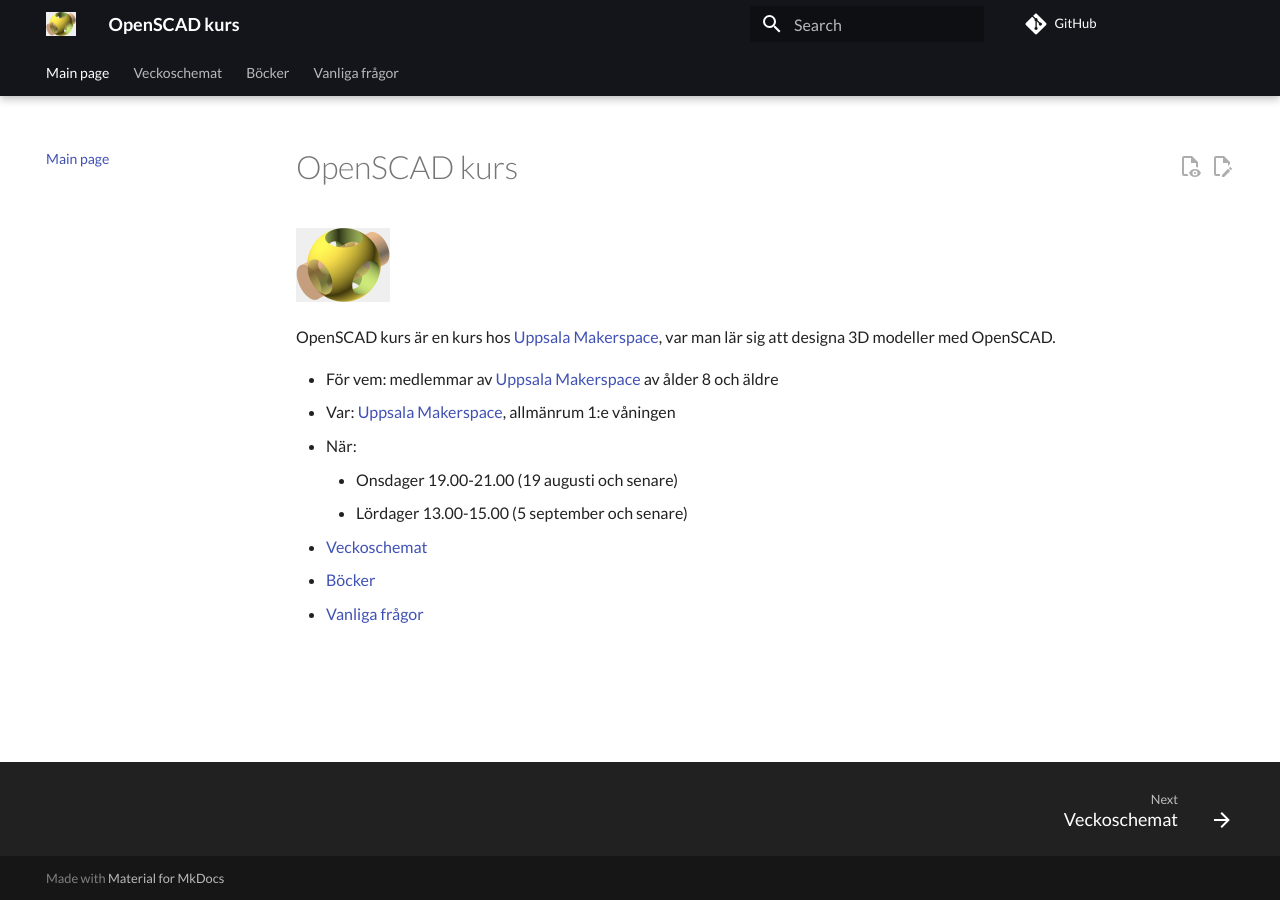
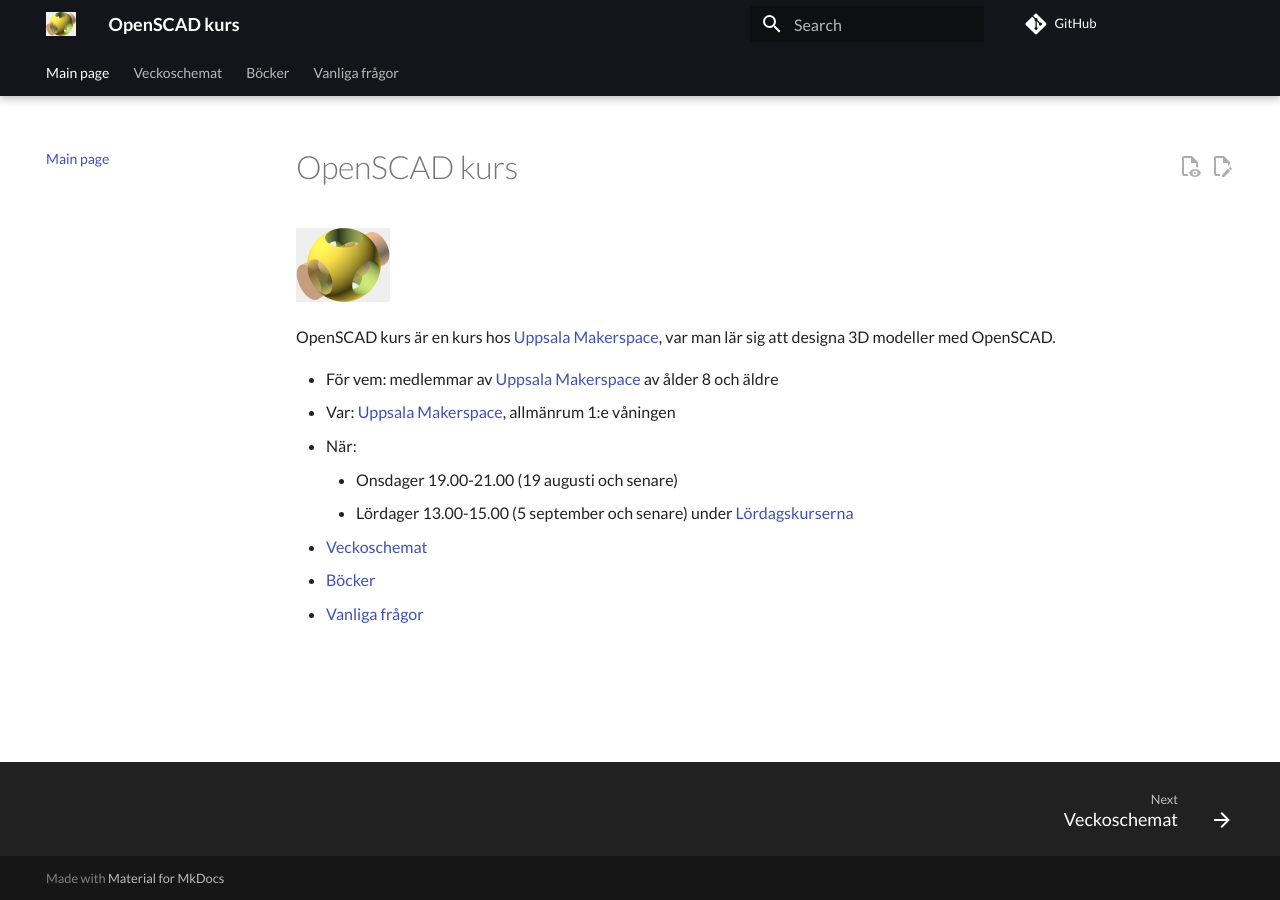
Before and after one commit to uppsala-makerspace/openscad_kurs, an MkDocs documentation site: the page built from docs/index.md, in a window 1280 px wide. Built offline with MkDocs 1.6.1 and Material for MkDocs 9.7.7, drawn with Linux system fonts in a browser that asks for light colours; comment, search, counter and statistics services are not loaded.

Commit message:
Link to LK

```diff
--- a/docs/index.md
+++ b/docs/index.md
@@ -20,6 +20,7 @@ var man lär sig att designa 3D modeller med OpenSCAD.
 - När:
     - Onsdager 19.00-21.00 (19 augusti och senare)
     - Lördager 13.00-15.00 (5 september och senare)
+      under [Lördagskurserna](https://uppsala-makerspace.github.io/loerdagskurser/)
 - [Veckoschemat](veckoschemat.md)
 - [Böcker](boecker.md)
 - [Vanliga frågor](vanliga_fraagor.md)
```
Also changed, not shown: docs/logo/openscadkurs_logo_32_x_32.png (added).
